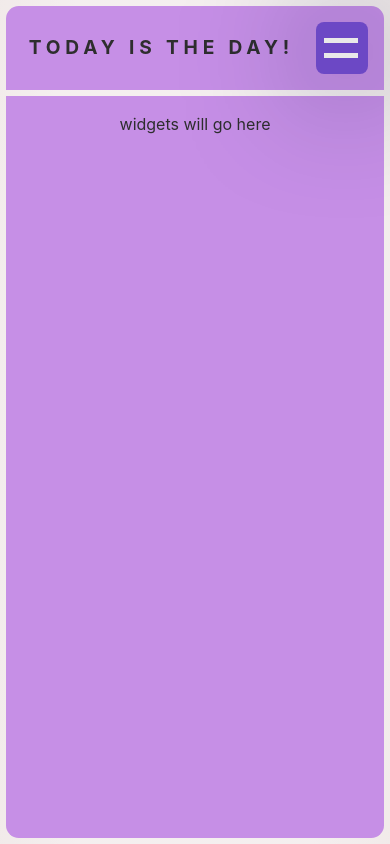
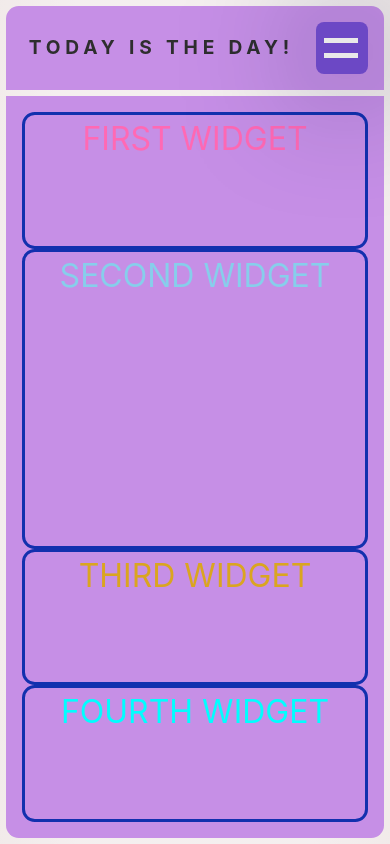
Before and after one commit to lisa-von-mond/space-dashboard, a Vue app: page / in a window 390 px wide. Built offline with nearby package versions, Linux system fonts and the light colour scheme.

Commit message:
set grid for mobile devices

```diff
--- a/src/components/Dashboard.vue
+++ b/src/components/Dashboard.vue
@@ -26,7 +26,18 @@ const state = reactive({
         <h1>Today is the day!</h1>
       </section>
       <section class="dashboard__widget-area">
-          widgets will go here
+        <div class="dashboard__widget dashboard__widget-first">
+          first widget
+        </div>
+        <div class="dashboard__widget dashboard__widget-second">
+          second widget
+        </div>
+        <div class="dashboard__widget dashboard__widget-third">
+          third widget
+        </div>
+        <div class="dashboard__widget dashboard__widget-fourth">
+          fourth widget
+        </div>
       </section>
     </div>
     <nav class="dashboard__nav">
@@ -100,14 +111,44 @@ const state = reactive({
     background: $color-secondary;
   }
 
+  /* grid */
+
   &__widget-area {
     background: $color-secondary;
     padding: 1rem;
     flex-grow: 1;
 
-    .dashboard__widget {
-      border: 0.2rem solid $color-primary;
-      border-radius: 0.8rem;
+    display: grid;
+    grid-template-rows: 1fr 300px 1fr 1fr;;
+    grid-template-columns: 1fr ;
+    grid-template-areas:
+    "widget-first"
+    "widget-second"
+    "widget-third"
+    "widget-fourth";
+  }
+
+  &__widget {
+    border: 0.2rem solid $color-primary;
+    border-radius: 0.8rem;
+    font-size: 2rem;
+    text-transform: uppercase;
+
+    &-first {
+      grid-area: widget-first;
+      color: hotpink !important;
+    }
+    &-second {
+      grid-area: widget-second;
+      color: skyblue;
+    }
+    &-third {
+      grid-area: widget-third;
+      color: goldenrod;
+    }
+    &-fourth {
+      grid-area: widget-fourth;
+      color: cyan;
     }
   }
 
```
